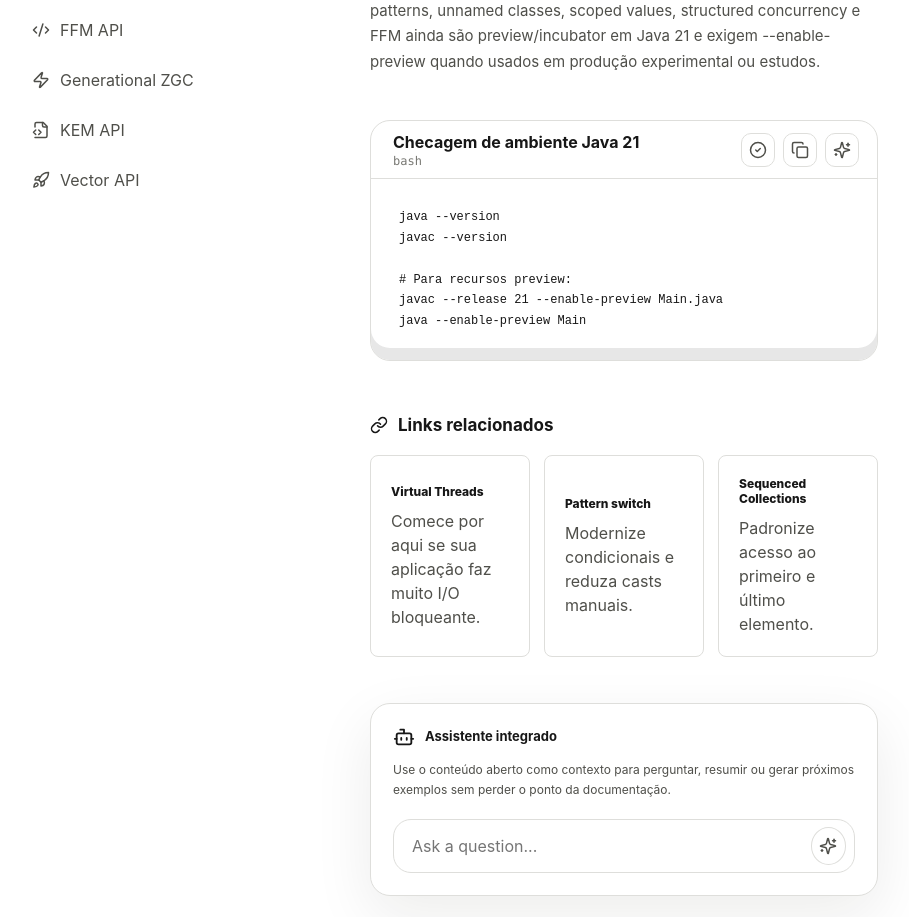
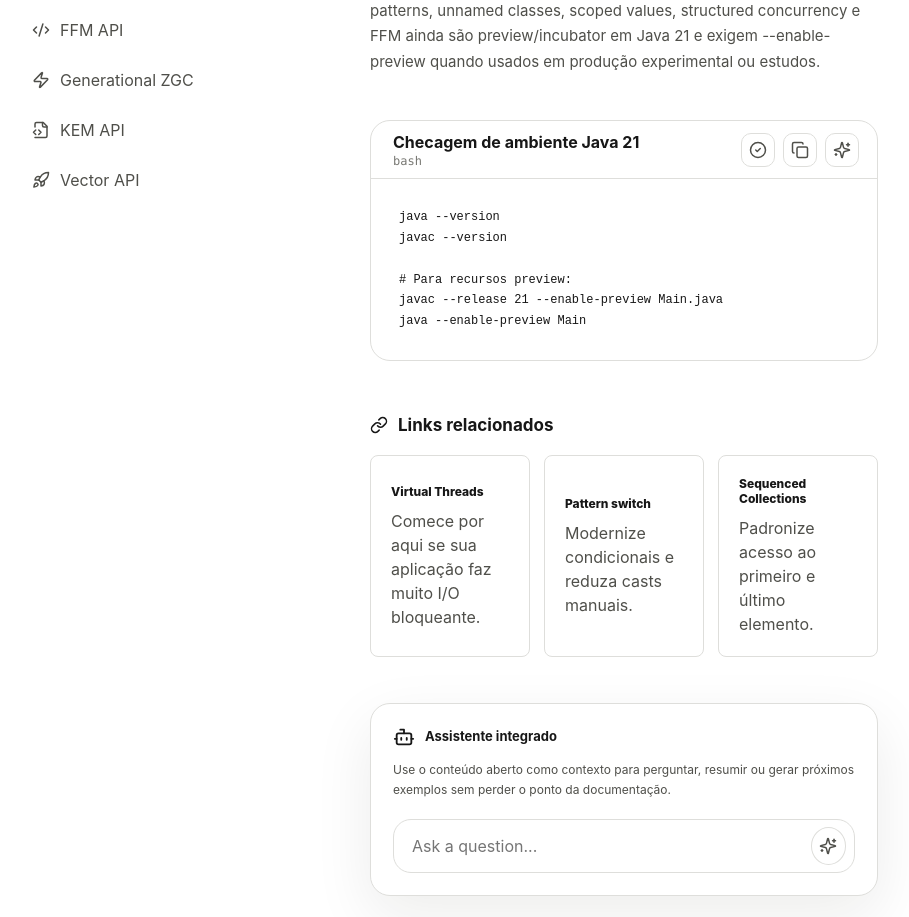
Before and after one commit to igorsbezerra/codex-igor.dev, a Next.js app: page / in a window 1280 px wide. Shown: the part 900-1817 px from the top of the page, without its empty margins (26-935 px from the left). Built offline with nearby package versions, Linux system fonts and the light colour scheme.

Commit message:
Remove code block bottom inset

```diff
--- a/app/globals.css
+++ b/app/globals.css
@@ -511,7 +511,6 @@ a {
   border: 1px solid var(--border);
   border-radius: 20px;
   background: var(--surface);
-  box-shadow: inset 0 -12px 0 color-mix(in srgb, var(--text) 10%, transparent);
 }
 
 .code-toolbar {
```
